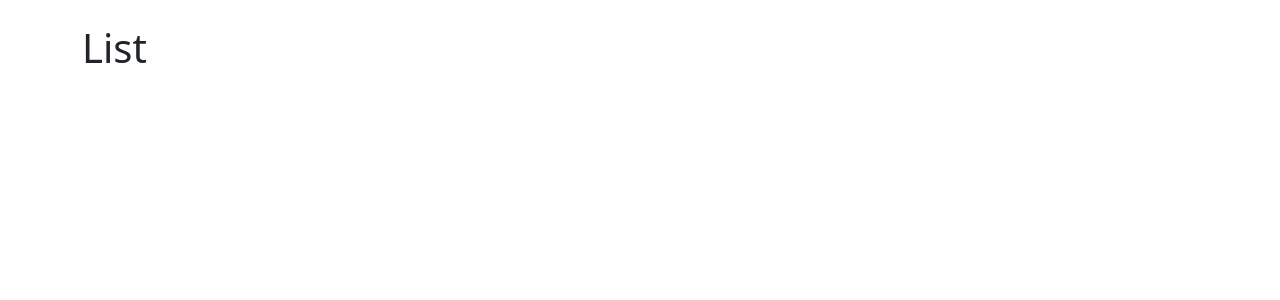
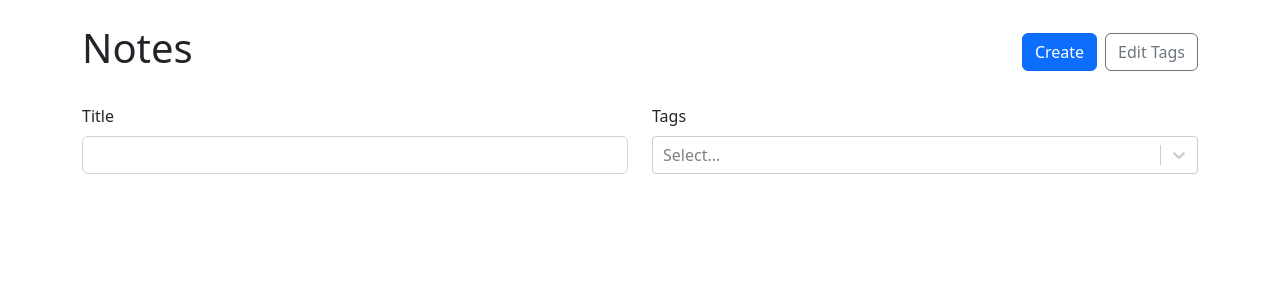
Before and after one commit to Mrityunjay-Palled/React-Typescript, a React (Vite) app: page / in a window 1280 px wide. Shown: the top 300 px of the page. Built offline with nearby package versions, Linux system fonts and the light colour scheme.

Commit message:
note list,painted home page with basic stuff

```diff
--- a/src/App.tsx
+++ b/src/App.tsx
@@ -58,7 +58,7 @@
   return (
     <Container className="my-4">
     <Routes>
-      <Route path="/" element={<NoteList/>}/>
+      <Route path="/" element={<NoteList notes={notesWithTags} availableTags={tags}/>}/>
       <Route path="/new" element={<NewNote onSubmit={onCreateNote} onAddTag={addTag} availableTags={tags}/>}/>
       <Route path="/:id">
         <Route index element={<h1>Show Path</h1>}/>
--- a/src/NoteList.tsx
+++ b/src/NoteList.tsx
@@ -1,3 +1,84 @@
-export function NoteList(){
-  return <h1>List</h1>
+import { useMemo, useState } from "react";
+import { Button, Col, Form, Row, Stack } from "react-bootstrap";
+import { Link } from "react-router-dom";
+import ReactSelect from "react-select"
+import { Note, Tag } from "./App";
+
+
+
+type SimplifiedNote={
+  tags:Tag[]
+  title:string
+  id:string
 }
+
+type NoteListProps={
+ availableTags:Tag[]
+ notes:SimplifiedNote[]
+}
+
+export function NoteList({availableTags,notes}:NoteListProps){
+  const [selectedTags, setSelectedTags] = useState<Tag[]>([]);
+  const [title,setTitle]=useState("")
+  const filteredNotes=useMemo(() =>{
+     return notes.filter(note=>{
+      return (title==="" || note.title.toLowerCase().includes(title.toLocaleLowerCase())) && (selectedTags.length===0 || selectedTags.every(tag=>note.tags.some(noteTag=>noteTag.id===tag.id)))
+     })
+  }, [title,selectedTags,notes])
+  return (
+    <>
+     <Row className="align-items-center mb-4">
+      <Col><h1>Notes</h1></Col>
+      <Col xs="auto">
+        <Stack gap={2} direction="horizontal">
+          <Link to="/new">
+            <Button variant="primary">Create</Button>
+          </Link>
+          <Button variant="outline-secondary">Edit Tags</Button>
+        </Stack>
+      </Col>
+     </Row>
+     <Form>
+      <Row className="mb-4">
+        <Col>
+         <Form.Group controlId="title">
+          <Form.Label>Title</Form.Label>
+          <Form.Control type="text" value={title} onChange={e=>setTitle(e.target.value)}/>
+         </Form.Group>
+        </Col>
+        <Col>
+            <Form.Group controlId="tags">
+              <Form.Label>Tags</Form.Label>
+              <ReactSelect
+                value={selectedTags.map((tag) => {
+                  return { label: tag.label, value: tag.id };
+                })}
+                options={availableTags.map(tag=>{
+                  return{label:tag.label,value:tag.id}
+                })}
+                onChange={tags=>{
+                  setSelectedTags(tags.map(tag=>{
+                    return {label:tag.label,id:tag.value}
+                  }))
+                }}
+                isMulti
+              />
+            </Form.Group>
+          </Col>
+
+      </Row>
+     </Form>
+     <Row xs={1} sm={2} lg={3} xl={4} className="g-3">
+       {filteredNotes.map(note=>(
+        <Col key={note.id}>
+          <NoteCard id={note.id} title={note.title} tags={note.tags}/>
+        </Col>
+       ))}
+     </Row>
+    </>
+  )
+}
+
+function NoteCard({id,title,tags}:SimplifiedNote){
+  return <h1>Hii</h1>
+}
```
